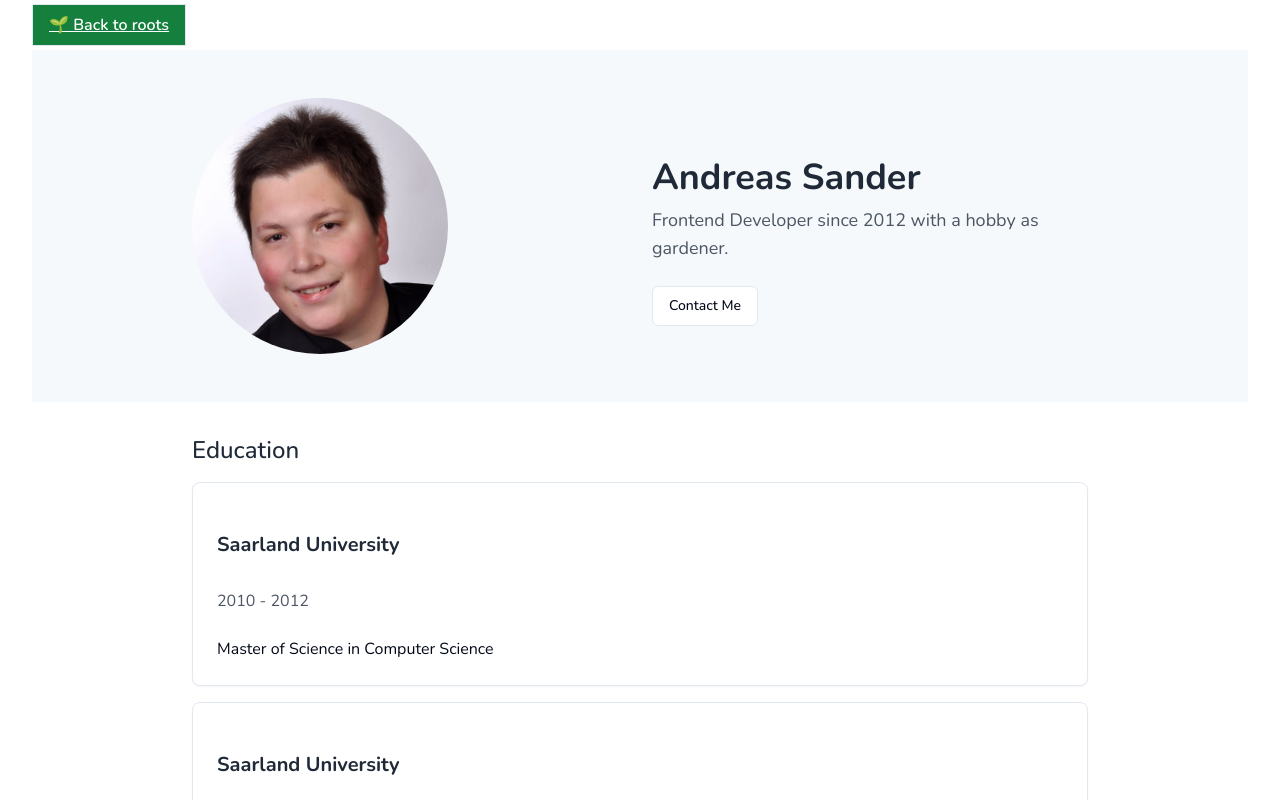
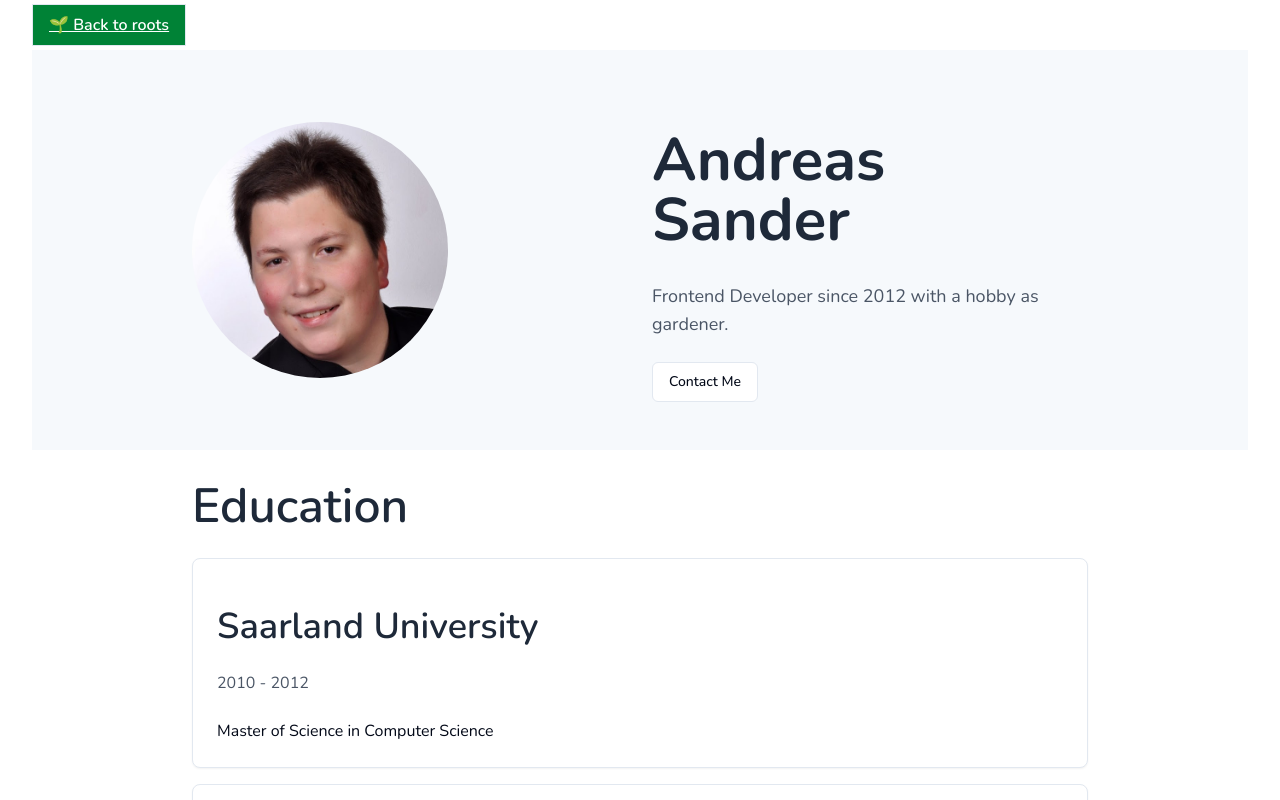
Before and after one commit to andi1984/personal, a Next.js app: page /about in a window 1280 px wide. Shown: the top 800 px of the page. Built offline with nearby package versions, Linux system fonts and the light colour scheme.

Commit message:
update to Tailwind 4

```diff
--- a/package.json
+++ b/package.json
@@ -36,16 +36,16 @@
     "unified": "^11.0.5"
   },
   "devDependencies": {
+    "@tailwindcss/postcss": "^4.0.8",
     "@types/node": "^22",
     "@types/react": "19.0.10",
     "@types/react-dom": "19.0.4",
     "@types/rss": "^0.0.32",
-    "autoprefixer": "^10",
     "eslint": "^8",
     "eslint-config-next": "15.1.7",
     "postcss": "^8",
     "prettier": "^3.4.2",
-    "tailwindcss": "^3",
+    "tailwindcss": "^4.0.8",
     "typescript": "^5"
   },
   "overrides": {
--- a/postcss.config.js
+++ b/postcss.config.js
@@ -1,6 +1,5 @@
 module.exports = {
   plugins: {
-    tailwindcss: {},
-    autoprefixer: {},
+    '@tailwindcss/postcss': {},
   },
 }
--- a/src/app/globals.css
+++ b/src/app/globals.css
@@ -1,6 +1,90 @@
-@tailwind base;
-@tailwind components;
-@tailwind utilities;
+@import 'tailwindcss';
+
+@plugin 'tailwindcss-animate';
+
+@custom-variant dark (&:is(.dark *));
+
+@theme {
+  --color-border: hsl(var(--border));
+  --color-input: hsl(var(--input));
+  --color-ring: hsl(var(--ring));
+  --color-background: hsl(var(--background));
+  --color-foreground: hsl(var(--foreground));
+
+  --color-primary: hsl(var(--primary));
+  --color-primary-foreground: hsl(var(--primary-foreground));
+
+  --color-secondary: hsl(var(--secondary));
+  --color-secondary-foreground: hsl(var(--secondary-foreground));
+
+  --color-destructive: hsl(var(--destructive));
+  --color-destructive-foreground: hsl(var(--destructive-foreground));
+
+  --color-muted: hsl(var(--muted));
+  --color-muted-foreground: hsl(var(--muted-foreground));
+
+  --color-accent: hsl(var(--accent));
+  --color-accent-foreground: hsl(var(--accent-foreground));
+
+  --color-popover: hsl(var(--popover));
+  --color-popover-foreground: hsl(var(--popover-foreground));
+
+  --color-card: hsl(var(--card));
+  --color-card-foreground: hsl(var(--card-foreground));
+
+  --radius-lg: var(--radius);
+  --radius-md: calc(var(--radius) - 2px);
+  --radius-sm: calc(var(--radius) - 4px);
+
+  --animate-accordion-down: accordion-down 0.2s ease-out;
+  --animate-accordion-up: accordion-up 0.2s ease-out;
+
+  @keyframes accordion-down {
+    from {
+      height: 0;
+    }
+    to {
+      height: var(--radix-accordion-content-height);
+    }
+  }
+  @keyframes accordion-up {
+    from {
+      height: var(--radix-accordion-content-height);
+    }
+    to {
+      height: 0;
+    }
+  }
+}
+
+@utility container {
+  margin-inline: auto;
+  padding-inline: 2rem;
+  @media (width >= --theme(--breakpoint-sm)) {
+    max-width: none;
+  }
+  @media (width >= 1400px) {
+    max-width: 1400px;
+  }
+}
+
+/*
+  The default border color has changed to `currentColor` in Tailwind CSS v4,
+  so we've added these compatibility styles to make sure everything still
+  looks the same as it did with Tailwind CSS v3.
+
+  If we ever want to remove these styles, we need to add an explicit border
+  color utility to any element that depends on these defaults.
+*/
+@layer base {
+  *,
+  ::after,
+  ::before,
+  ::backdrop,
+  ::file-selector-button {
+    border-color: var(--color-gray-200, currentColor);
+  }
+}
 
 @layer base {
   :root {
--- a/src/components/masthead/index.tsx
+++ b/src/components/masthead/index.tsx
@@ -14,7 +14,7 @@ const MastHead: FC = () => {
             data-aos="zoom-y-out"
           >
             Welcome to the{" "}
-            <span className="bg-clip-text text-transparent bg-gradient-to-r   from-emerald-500 via-emerald-400 to-indigo-500">
+            <span className="bg-clip-text text-transparent bg-linear-to-r   from-emerald-500 via-emerald-400 to-indigo-500">
               gardening 🌱 WebDev
             </span>
           </h1>
--- a/src/components/ui/badge.tsx
+++ b/src/components/ui/badge.tsx
@@ -4,7 +4,7 @@ import { cva, type VariantProps } from "class-variance-authority"
 import { cn } from "@/lib/utils"
 
 const badgeVariants = cva(
-  "inline-flex items-center rounded-full border px-2.5 py-0.5 text-xs font-semibold transition-colors focus:outline-none focus:ring-2 focus:ring-ring focus:ring-offset-2",
+  "inline-flex items-center rounded-full border px-2.5 py-0.5 text-xs font-semibold transition-colors focus:outline-hidden focus:ring-2 focus:ring-ring focus:ring-offset-2",
   {
     variants: {
       variant: {
--- a/src/components/ui/button.tsx
+++ b/src/components/ui/button.tsx
@@ -5,7 +5,7 @@ import { cva, type VariantProps } from "class-variance-authority"
 import { cn } from "@/lib/utils"
 
 const buttonVariants = cva(
-  "inline-flex items-center justify-center whitespace-nowrap rounded-md text-sm font-medium ring-offset-background transition-colors focus-visible:outline-none focus-visible:ring-2 focus-visible:ring-ring focus-visible:ring-offset-2 disabled:pointer-events-none disabled:opacity-50",
+  "inline-flex items-center justify-center whitespace-nowrap rounded-md text-sm font-medium ring-offset-background transition-colors focus-visible:outline-hidden focus-visible:ring-2 focus-visible:ring-ring focus-visible:ring-offset-2 disabled:pointer-events-none disabled:opacity-50",
   {
     variants: {
       variant: {
--- a/src/components/ui/card.tsx
+++ b/src/components/ui/card.tsx
@@ -9,7 +9,7 @@ const Card = React.forwardRef<
   <div
     ref={ref}
     className={cn(
-      "rounded-lg border bg-card text-card-foreground shadow-sm",
+      "rounded-lg border bg-card text-card-foreground shadow-xs",
       className
     )}
     {...props}
--- a/src/components/ui/table.tsx
+++ b/src/components/ui/table.tsx
@@ -43,7 +43,7 @@ const TableFooter = React.forwardRef<
   <tfoot
     ref={ref}
     className={cn(
-      "border-t bg-muted/50 font-medium [&>tr]:last:border-b-0",
+      "border-t bg-muted/50 font-medium last:[&>tr]:border-b-0",
       className
     )}
     {...props}
--- a/tailwind.config.ts
+++ /dev/null
@@ -1,76 +0,0 @@
-/** @type {import('tailwindcss').Config} */
-module.exports = {
-  darkMode: ["class"],
-  content: [
-    "./src/pages/**/*.{ts,tsx}",
-    "./src/components/**/*.{ts,tsx}",
-    "./src/app/**/*.{ts,tsx}",
-    "./src/**/*.{ts,tsx}",
-  ],
-  theme: {
-    container: {
-      center: true,
-      padding: "2rem",
-      screens: {
-        "2xl": "1400px",
-      },
-    },
-    extend: {
-      colors: {
-        border: "hsl(var(--border))",
-        input: "hsl(var(--input))",
-        ring: "hsl(var(--ring))",
-        background: "hsl(var(--background))",
-        foreground: "hsl(var(--foreground))",
-        primary: {
-          DEFAULT: "hsl(var(--primary))",
-          foreground: "hsl(var(--primary-foreground))",
-        },
-        secondary: {
-          DEFAULT: "hsl(var(--secondary))",
-          foreground: "hsl(var(--secondary-foreground))",
-        },
-        destructive: {
-          DEFAULT: "hsl(var(--destructive))",
-          foreground: "hsl(var(--destructive-foreground))",
-        },
-        muted: {
-          DEFAULT: "hsl(var(--muted))",
-          foreground: "hsl(var(--muted-foreground))",
-        },
-        accent: {
-          DEFAULT: "hsl(var(--accent))",
-          foreground: "hsl(var(--accent-foreground))",
-        },
-        popover: {
-          DEFAULT: "hsl(var(--popover))",
-          foreground: "hsl(var(--popover-foreground))",
-        },
-        card: {
-          DEFAULT: "hsl(var(--card))",
-          foreground: "hsl(var(--card-foreground))",
-        },
-      },
-      borderRadius: {
-        lg: "var(--radius)",
-        md: "calc(var(--radius) - 2px)",
-        sm: "calc(var(--radius) - 4px)",
-      },
-      keyframes: {
-        "accordion-down": {
-          from: { height: 0 },
-          to: { height: "var(--radix-accordion-content-height)" },
-        },
-        "accordion-up": {
-          from: { height: "var(--radix-accordion-content-height)" },
-          to: { height: 0 },
-        },
-      },
-      animation: {
-        "accordion-down": "accordion-down 0.2s ease-out",
-        "accordion-up": "accordion-up 0.2s ease-out",
-      },
-    },
-  },
-  plugins: [require("tailwindcss-animate")],
-};
```
Also changed, not shown: 1 other file (tests, documents, lock files or other folders).
